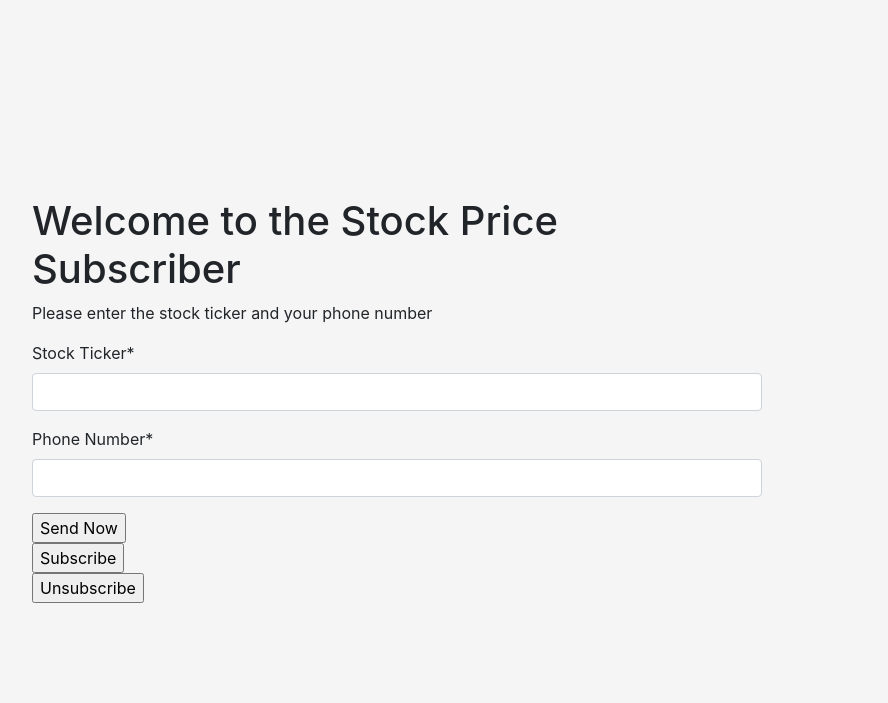
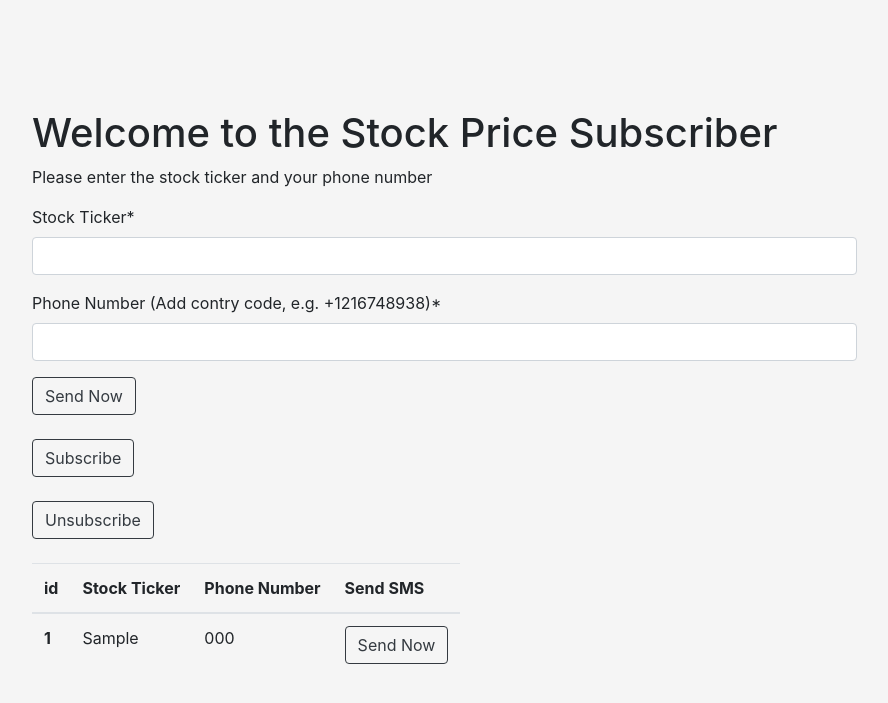
Before and after one commit to kaooooru/Hextom_Stock_Subscription, a Django app: page / in a window 1280 px wide. Shown: the top 703 px of the page, without its empty margins (53-941 px from the left). Run offline with Django 3.2, Linux system fonts and the light colour scheme; tables that the repository leaves empty hold one stand-in row (values such as "Sample post"); some libraries are stand-ins or nearby versions.

Commit message:
Update 1

```diff
--- a/mysite/stocksub/models.py
+++ b/mysite/stocksub/models.py
@@ -2,7 +2,7 @@ from django.db import models
 
 class Subscription(models.Model):
     ticker = models.CharField('Stock Ticker', max_length=10)
-    number = models.CharField('Phone Number', max_length=12)
+    number = models.CharField('Phone Number (Add contry code, e.g. +1216748938)', max_length=12)
     date_sub = models.DateTimeField('date_sub', auto_now_add=True)
 
     class Meta:
--- a/mysite/stocksub/templates/stocksub/base.html
+++ b/mysite/stocksub/templates/stocksub/base.html
@@ -16,7 +16,7 @@
 
   <div class="container">
     <div class="row">
-      <div class="col-sm-8">
+      <div class="col-9">
         {% block content %}
         {% endblock %}
       </div>
--- a/mysite/stocksub/templates/stocksub/index.html
+++ b/mysite/stocksub/templates/stocksub/index.html
@@ -15,14 +15,46 @@
     {% csrf_token %}
     {{ form|crispy }}
     <div>
-        <input type="submit" name="sendnow" value="Send Now" />
+        <input type="submit" class="btn btn-outline-dark" name="sendnow" value="Send Now" />
     </div>
+    <br/>
     <div>
-        <input type="submit" name="subscribe" value="Subscribe" />
+        <input type="submit" class="btn btn-outline-dark" name="subscribe" value="Subscribe" />
     </div>
+    <br/>
     <div>
-        <input type="submit" name="unsubscribe" value="Unsubscribe" />
+        <input type="submit" class="btn btn-outline-dark" name="unsubscribe" value="Unsubscribe" />
     </div>
+    <br/>
 </form>
 
+<div class="container">
+    <div class="row">
+      <div>
+        <table class="table">
+            <thead>
+              <tr>
+                <th scope="col">id</th>
+                <th scope="col">Stock Ticker</th>
+                <th scope="col">Phone Number</th>
+                <th scope="col">Send SMS</th>
+              </tr>
+            </thead>
+            <tbody>
+                {% for record in records %}
+                <tr>
+                    <th scope="row">{{ record.id }}</th>
+                    <td>{{ record.ticker }}</td>
+                    <td>{{ record.number }}</td>
+                    <td>
+                        <button type="submit" name="getsms" class="btn btn-outline-dark">Send Now</button>
+                    </td>
+                </tr>
+                {% endfor %}
+            </tbody>
+          </table>
+      </div>
+    </div>
+  </div>
+
 {% endblock %}
--- a/mysite/stocksub/views.py
+++ b/mysite/stocksub/views.py
@@ -13,6 +13,7 @@ import re
 import time
 
 def index(request):
+    records = Subscription.objects.all()
     if request.method == 'POST':
         if 'sendnow' in request.POST:
             return broadcast(request)
@@ -21,7 +22,7 @@ def index(request):
             if form.is_valid():
                 form.save()
                 return redirect('stocksub:thanks')
-        else:
+        elif 'unsubscribe' in request.POST:
             current_ticker = request.POST.get('ticker')
             current_phonenum = request.POST.get('number')
             try:
@@ -30,10 +31,12 @@ def index(request):
             except:
                 return HttpResponse("Subscription does not exist, please go back and retry.")
             return HttpResponse("Unsubscribe")
+        else:
+            return sendSMS(request)
 
     else:
         form = SubscripForm()
-    return render(request, 'stocksub/index.html', { 'form': form })
+    return render(request, 'stocksub/index.html', { 'form': form, 'records': records })
 
 
 
@@ -59,8 +62,8 @@ def stockPrice(ticker):
 
 
 def broadcast(request):
-    account_sid = "ACf790e37fc8dc05e01de60d1ca899fc0e"
-    auth_token  = "21991e47a869d8c814a5369901e12450"
+    account_sid = "ACa2a8034dadd2bd364d00a64187ae037c"
+    auth_token  = "75f5feebbb1a43ed1a602e76709e0982"
 
     client = Client(account_sid, auth_token)
 
@@ -70,7 +73,28 @@ def broadcast(request):
 
     client.messages.create(
         to=request.POST.get('number'),
-        from_="+12158762820",
+        from_="+16479059186",
         body=message_to_broadcast)
 
     return HttpResponse("messages sent!")
+
+def sendSMS(request):
+    account_sid = "ACa2a8034dadd2bd364d00a64187ae037c"
+    auth_token  = "75f5feebbb1a43ed1a602e76709e0982"
+
+    client = Client(account_sid, auth_token)
+
+    user_id = request.POST.get('getsms')
+
+    user = Subscription.objects.get(id=user_id)
+    ticker = user.ticker
+    number = user.number
+
+    message_to_broadcast = ("The stock price of " + ticker + " is " + str(stockPrice(ticker)))
+
+    client.messages.create(
+        to=number,
+        from_="+16479059186",
+        body=message_to_broadcast)
+
+    return HttpResponse("messages sent!")
--- a/send_to_all.py
+++ b/send_to_all.py
@@ -25,8 +25,8 @@ def stockPrice(ticker):
     return price
 
 def broadcast(ticker, number, price):
-    account_sid = "ACf790e37fc8dc05e01de60d1ca899fc0e"
-    auth_token  = "21991e47a869d8c814a5369901e12450"
+    account_sid = "ACa2a8034dadd2bd364d00a64187ae037c"
+    auth_token  = "75f5feebbb1a43ed1a602e76709e0982"
 
     client = Client(account_sid, auth_token)
 
@@ -34,7 +34,7 @@ def broadcast(ticker, number, price):
 
     client.messages.create(
         to=number,
-        from_="+12158762820",
+        from_="+16479059186",
         body=message_to_broadcast)
 
 try:
```
Also changed, not shown: send_sms.py (+3 -5 lines).
